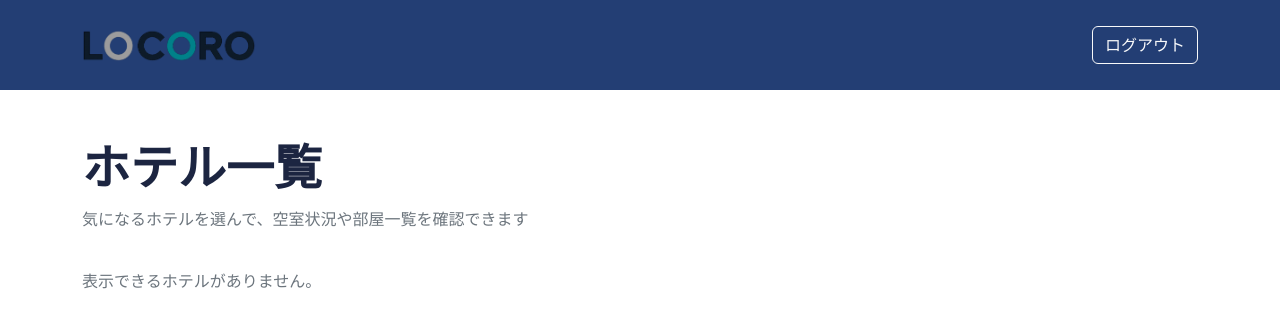
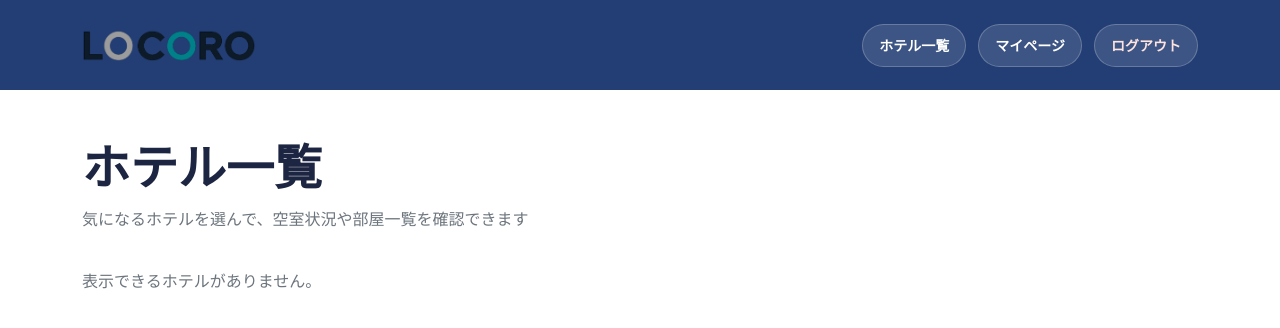
Before and after one commit to Hibiki0417/LOCORO, a Django app: page /hotels/ in a window 1280 px wide. Shown: the top 328 px of the page. Run offline with Django 5.2, Linux system fonts and the light colour scheme; the visitor is signed in with stand-in values (Sample User, id 1); data that the repository does not hold is empty.

Commit message:
feat: add customer auth links to navbar

```diff
--- a/core/templates/base.html
+++ b/core/templates/base.html
@@ -24,16 +24,27 @@
         <img src="{% static 'images/locoro-logo.png' %}" alt="LOCORO" class="locoro-navbar-logo">
         </a>
 
-            {% if user.is_authenticated and not user.staff_profile %}
-             <form method="post" action="{% url 'core:customer_logout' %}">
+        <div class="locoro-nav-links">
+        <a class="locoro-nav-link" href="{% url 'core:hotel_list' %}">ホテル一覧</a>
+
+        {% if user.is_authenticated %}
+            {# TODO: マイページ実装後にURLへ差し替える #}
+            <a class="locoro-nav-link" href="#">マイページ</a>
+
+            <form method="post" action="{% url 'core:customer_logout' %}" class="locoro-nav-form">
             {% csrf_token %}
-             <button type="submit" class="btn btn-outline-light">ログアウト</button>
+            <button type="submit" class="locoro-nav-link locoro-nav-button locoro-nav-logout">
+                ログアウト
+            </button>
             </form>
+        {% else %}
+            {# TODO: 新規登録機能実装後にURLへ差し替える #}
+            <a class="locoro-nav-link" href="#">新規登録</a>
+            <a class="locoro-nav-link" href="{% url 'core:customer_login' %}">ログイン</a>
         {% endif %}
-
+        </div>
     </div>
     </nav>
-
 
     <div class="container">
         {% block content %}
--- a/static/locoro.css
+++ b/static/locoro.css
@@ -230,3 +230,88 @@
         margin-bottom: 20px;
     }
 }
+
+
+.locoro-nav-links {
+  display: flex;
+  align-items: center;
+  gap: 12px;
+  flex-wrap: wrap;
+}
+
+.locoro-nav-links {
+  display: flex;
+  align-items: center;
+  gap: 12px;
+  flex-wrap: wrap;
+}
+
+.locoro-nav-link,
+.locoro-nav-button {
+  display: inline-flex;
+  align-items: center;
+  justify-content: center;
+  padding: 10px 16px;
+  border-radius: 999px;
+  text-decoration: none;
+  color: #ffffff;
+  font-size: 14px;
+  font-weight: 700;
+  background: rgba(255, 255, 255, 0.12);
+  border: 1px solid rgba(255, 255, 255, 0.22);
+  transition: all 0.2s ease;
+}
+
+.locoro-nav-link:hover,
+.locoro-nav-link:focus,
+.locoro-nav-button:hover,
+.locoro-nav-button:focus {
+  color: #ffffff;
+  background: rgba(255, 255, 255, 0.2);
+  border-color: rgba(255, 255, 255, 0.4);
+  text-decoration: none;
+}
+
+.locoro-nav-form {
+  margin: 0;
+}
+
+.locoro-nav-button {
+  appearance: none;
+  -webkit-appearance: none;
+  cursor: pointer;
+}
+
+.locoro-nav-logout {
+  color: #ffe3df;
+}
+
+.locoro-nav-logout:hover,
+.locoro-nav-logout:focus {
+  color: #ffffff;
+}
+
+.locoro-nav-link:hover,
+.locoro-nav-link:focus {
+  color: #ffffff;
+  background: rgba(255, 255, 255, 0.2);
+  border-color: rgba(255, 255, 255, 0.4);
+  text-decoration: none;
+}
+
+.locoro-nav-form {
+  margin: 0;
+}
+
+.locoro-nav-button {
+  cursor: pointer;
+}
+
+.locoro-nav-logout {
+  color: #ffe3df;
+}
+
+.locoro-nav-logout:hover,
+.locoro-nav-logout:focus {
+  color: #ffffff;
+}
```
Lines whose indentation alone changed are shown as unchanged.
